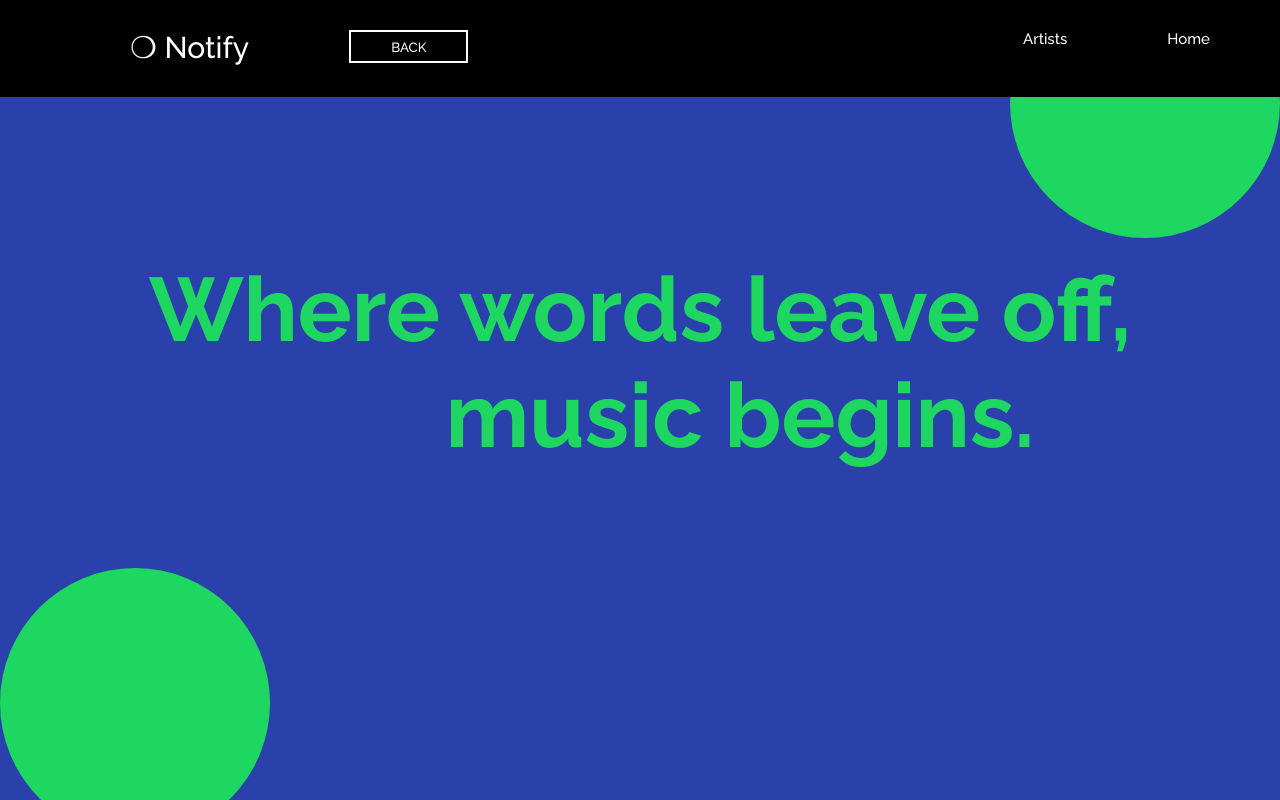
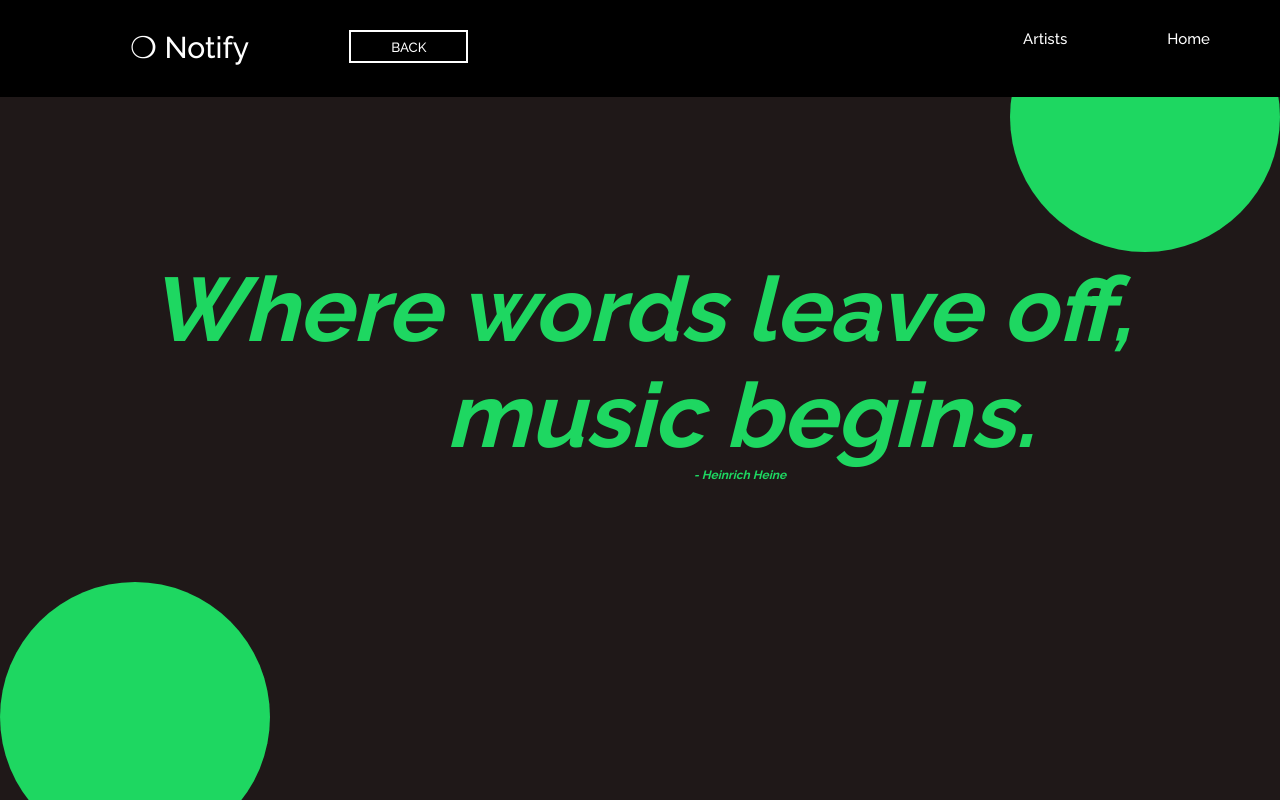
Before and after one commit to Rachiey/react-music-app, a React app: page / in a window 1280 px wide. Shown: the top 800 px of the page. Built offline with nearby package versions, Linux system fonts and the light colour scheme.

Commit message:
added title to artists page

```diff
--- a/src/components/LikeButton/style.css
+++ b/src/components/LikeButton/style.css
@@ -13,7 +13,7 @@ span {
     display: flex;
     font-size: 50px;
     transform: scale(1, .8);
-    margin-left: 420px;
+    margin-left: 340px;
     display:grid;
 
 }
--- a/src/components/LyricsButton/style.css
+++ b/src/components/LyricsButton/style.css
@@ -17,7 +17,7 @@ button {
     color:#FFFFFF;
     text-align:center;
     transition: all 0.15s;
-    margin-left: 150px;
+    margin-left: 110px;
     margin-top: -20px;
 
 
--- a/src/pages/Artists/index.jsx
+++ b/src/pages/Artists/index.jsx
@@ -30,8 +30,12 @@ export const Artists = () => {
     });
 
     return (
+        <>
+        <h1 className="artistTitle"> Artists </h1>
         <section id="artists">
+
             { renderArtists() }
         </section>
+        </>
     )
 }
--- a/src/pages/Artists/style.css
+++ b/src/pages/Artists/style.css
@@ -1,3 +1,6 @@
+body {
+    background-color: #1f1818;
+}
 p {
     padding-top: 30px;
     padding: 15px;
@@ -5,18 +8,24 @@ p {
     font-size: 15px;
 }
 
+h1.artistTitle {
+    margin-top: 175px;
+    margin-bottom: 0 !important;
+    text-align: center;
+    font-family: 'Raleway', sans-serif;
+    font-size: 100px;
+    color: #1ED761;
+
+}
+
 div > div {
     padding: 10px;
     background-color: #1f1818;
     align-items: center;
     margin: auto;
-
-
 }
 
-
 section {
-    margin-top: 100px;
     display: grid;
     grid-gap: 10px;
     grid-template-columns: repeat(3, 1fr);
--- a/src/pages/Home/index.jsx
+++ b/src/pages/Home/index.jsx
@@ -5,6 +5,7 @@ export const Home = () =>
 <>
 <h1 className="line1">Where words leave off,</h1>
 <h1 className="line2">music begins.</h1>
+<h1 className="author">- Heinrich Heine</h1>
 <div className="circle"></div>
 <div className="circleTwo"></div>
 </>
--- a/src/pages/Home/style.css
+++ b/src/pages/Home/style.css
@@ -22,6 +22,7 @@ h1.line1 {
     font-family: 'Raleway', sans-serif;
     font-size: 90px;
     margin-right: 100px;
+    font-style: italic;
 }
 h1.line2 {
     color: #1ED761;
@@ -33,7 +34,22 @@ h1.line2 {
     font-family: 'Raleway', sans-serif;
     font-size: 90px;
     margin-left: 100px;
+    font-style: italic;
 }
+
+h1.author {
+    color: #1ED761;
+    height: 90%;
+    width:100%;
+    display:flex;
+    align-items: center;
+    justify-content: center;
+    font-family: 'Raleway', sans-serif;
+    font-size: 12px;
+    margin-left: 100px;
+    font-style: italic;
+}
+
 
 .circle {
     height: 250px;
```
